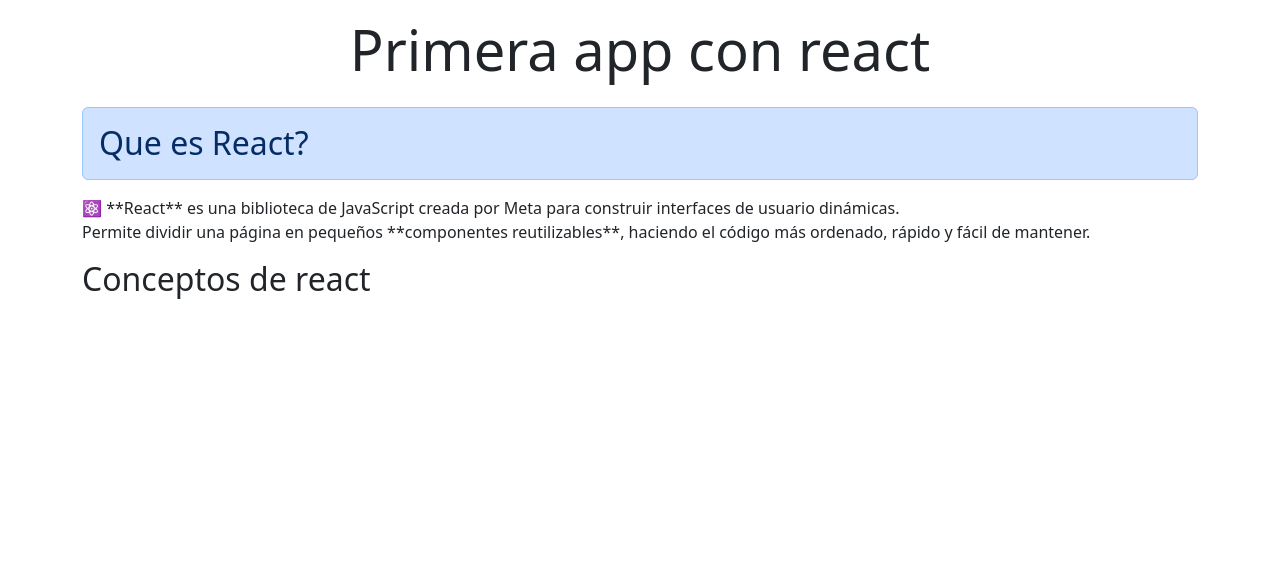
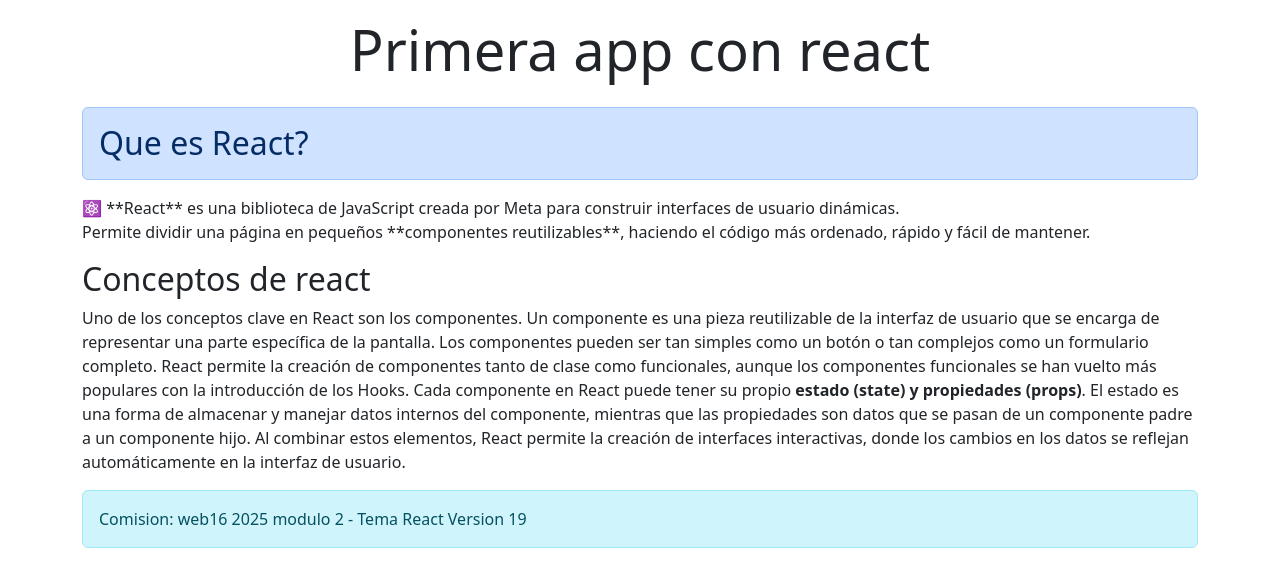
Before and after one commit to basiliomartinez/React-PrimerPractica, a React (Vite) app: page / in a window 1280 px wide. Shown: the top 586 px of the page. Built offline with nearby package versions, Linux system fonts and the light colour scheme.

Commit message:
Agregamos varios props usando la desestructuracion

```diff
--- a/src/App.jsx
+++ b/src/App.jsx
@@ -2,7 +2,7 @@
 import Conceptos from "./components/Conceptos"
 
 function App() {
-
+const codComision= 'web16 2025 modulo 2'
   return (
     <>
     <header className="py-3 text-center">
@@ -11,10 +11,10 @@
     <main className="container">
       <Teoria></Teoria>
       {/*<Teoria/>*/}
-      <Conceptos/>
+      <Conceptos codComision= {codComision} tema= 'React' version= {19}/>
     </main>
     </>
-  )
+)
 }
 
 export default App
--- a/src/components/Conceptos.jsx
+++ b/src/components/Conceptos.jsx
@@ -1,7 +1,26 @@
-const Conceptos = () => {
+import { version } from "react";
+
+const Conceptos = ({codComision, tema, version}) => {
     return (
         <section>
             <h2>Conceptos de react</h2>
+            <p>  Uno de los conceptos clave en React son los componentes. Un componente
+        es una pieza reutilizable de la interfaz de usuario que se encarga de
+        representar una parte específica de la pantalla. Los componentes pueden
+        ser tan simples como un botón o tan complejos como un formulario
+        completo. React permite la creación de componentes tanto de clase como
+        funcionales, aunque los componentes funcionales se han vuelto más
+        populares con la introducción de los Hooks. Cada componente en React
+        puede tener su propio{" "}
+        <strong>estado (state) y propiedades (props)</strong>. El estado es una
+        forma de almacenar y manejar datos internos del componente, mientras que
+        las propiedades son datos que se pasan de un componente padre a un
+        componente hijo. Al combinar estos elementos, React permite la creación
+        de interfaces interactivas, donde los cambios en los datos se reflejan
+        automáticamente en la interfaz de usuario.</p>
+         <div className="alert alert-info" role="alert">
+    Comision: {codComision} - Tema {tema} Version {version}
+      </div>
         </section>
     );
 };
```
